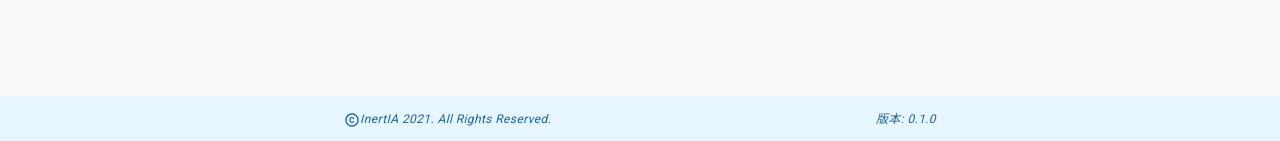
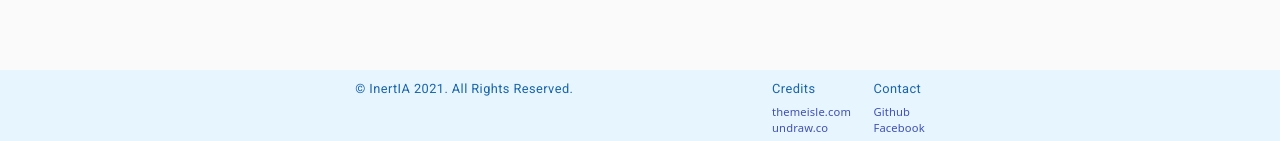
Before and after one commit to hjcian/inertia-web, a React (Create React App) app: page / in a window 1280 px wide. Shown: the part 656-797 px from the top of the page. Built offline with nearby package versions, Linux system fonts and the light colour scheme.

Commit message:
style(header footer): update

```diff
--- a/src/Pages/Footer/Footer.js
+++ b/src/Pages/Footer/Footer.js
@@ -1,69 +1,91 @@
 import {
   AppBar,
+  Box,
+  IconButton,
+  Link,
   Toolbar,
   Typography
 } from '@material-ui/core'
+import GitHubIcon from '@material-ui/icons/GitHub'
 
 import CopyrightIcon from '@material-ui/icons/Copyright'
 import { makeStyles } from '@material-ui/core/styles'
-
 import { useLang } from '../../global/context/language'
 
-// import {
-//   Link
-// } from 'react-router-dom'
-
-const APP_VERSION = '0.1.0'
-
-// const FooterNav = () => {
-//   return (
-//     <div className='FooterNav'>
-//       <Link className='FooterItem' to='/about'>About</Link>
-//       <Link className='FooterItem' to='/privacypolicy'>Privacy Policy</Link>
-//     </div>
-//   )
-// }
 const useStyles = makeStyles((theme) => ({
   appBar: {
+    fontFamily: 'Noto Sans',
     color: '#1864ab',
     backgroundColor: '#e7f5ff',
     top: 'auto',
     bottom: 0
   },
   appBarWrapper: {
-    width: '50%',
+    display: 'flex',
+    flexWrap: 'wrap',
+    minWidth: '50vw',
     margin: '0 auto'
   },
   copyrightIcon: {
-    fontSize: '1rem'
+    fontSize: '1rem',
+    marginRight: '0.1rem'
   },
-  rightsText: {
-    fontStyle: 'italic',
+  container: {
+    display: 'flex',
+    flexDirection: 'column',
+    alignSelf: 'flex-start',
+    padding: '0.5rem 0',
+    margin: '0 0.7rem'
+  },
+  copyRights: {
     flexGrow: 1
   },
-  versionText: {
-    fontStyle: 'italic'
+  containerTitle: {
+    fontSize: '0.8rem',
+    marginBottom: '0.3rem'
+  },
+  creditItem: {
+    fontSize: '0.7rem'
+  },
+  gitHubIcon: {
+    fontSize: '1rem'
   }
 }))
 
 const Footer = () => {
   const classes = useStyles()
   const { lang } = useLang()
-  const { version } = lang.Footer
+  const { credit, contact } = lang.Footer
   return (
     <AppBar position='fixed' className={classes.appBar} elevation={0}>
-      <Toolbar className={classes.appBarWrapper} variant='dense'>
-        {/* <FooterNav /> */}
-        <CopyrightIcon className={classes.copyrightIcon} />
-        <Typography className={classes.rightsText} component='div' variant='caption'>
-          InertIA 2021. All Rights Reserved.
-        </Typography>
-        <Typography className={classes.versionText} component='div' variant='caption'>
-          {`${version}: ${APP_VERSION}`}
-        </Typography>
+      <Toolbar className={classes.appBarWrapper}>
+
+        <Box className={`${classes.container} ${classes.copyRights}`}>
+          <Typography className={classes.containerTitle} component='div' variant='caption'>
+            © InertIA 2021. All Rights Reserved.
+          </Typography>
+        </Box>
+
+        <Box className={classes.container}>
+          <Typography className={classes.containerTitle} component='div' variant='caption'>
+            {credit}
+          </Typography>
+          <Link className={classes.creditItem} href='https://themeisle.com/illustrations/' target='_blank' rel='noreferrer'>themeisle.com</Link>
+          <Link className={classes.creditItem} href='https://undraw.co/illustrations' target='_blank' rel='noreferrer'>undraw.co</Link>
+        </Box>
+
+        <Box className={classes.container}>
+          <Typography className={classes.containerTitle} component='div' variant='caption'>
+            {contact}
+          </Typography>
+          <Link className={classes.creditItem} href='https://github.com/hjcian/inertia-web' target='_blank' rel='noreferrer'>Github</Link>
+          <Link className={classes.creditItem} href='https://www.facebook.com/Inert-Investment-Assistant-102334822055864' target='_blank' rel='noreferrer'>Facebook</Link>
+        </Box>
+
       </Toolbar>
     </AppBar>
   )
 }
 
 export default Footer
+// Illustration(s) from  https://themeisle.com/illustrations/ and https://undraw.co/illustrations
--- a/src/Pages/Header/Header.js
+++ b/src/Pages/Header/Header.js
@@ -17,7 +17,7 @@ const useStyles = makeStyles((theme) => ({
     backgroundColor: '#e7f5ff'
   },
   appBarWrapper: {
-    width: '50%',
+    minWidth: '50vw',
     margin: '0 auto'
   },
   appBarTitle: {
--- a/src/global/context/language.js
+++ b/src/global/context/language.js
@@ -72,7 +72,8 @@ const langs = {
       }
     },
     Footer: {
-      version: 'Version'
+      credit: 'Credits',
+      contact: 'Contact'
     }
   },
   [zhtw]: {
@@ -128,7 +129,8 @@ const langs = {
       }
     },
     Footer: {
-      version: '版本'
+      credit: 'Credits',
+      contact: 'Contact'
     }
   }
 }
```
